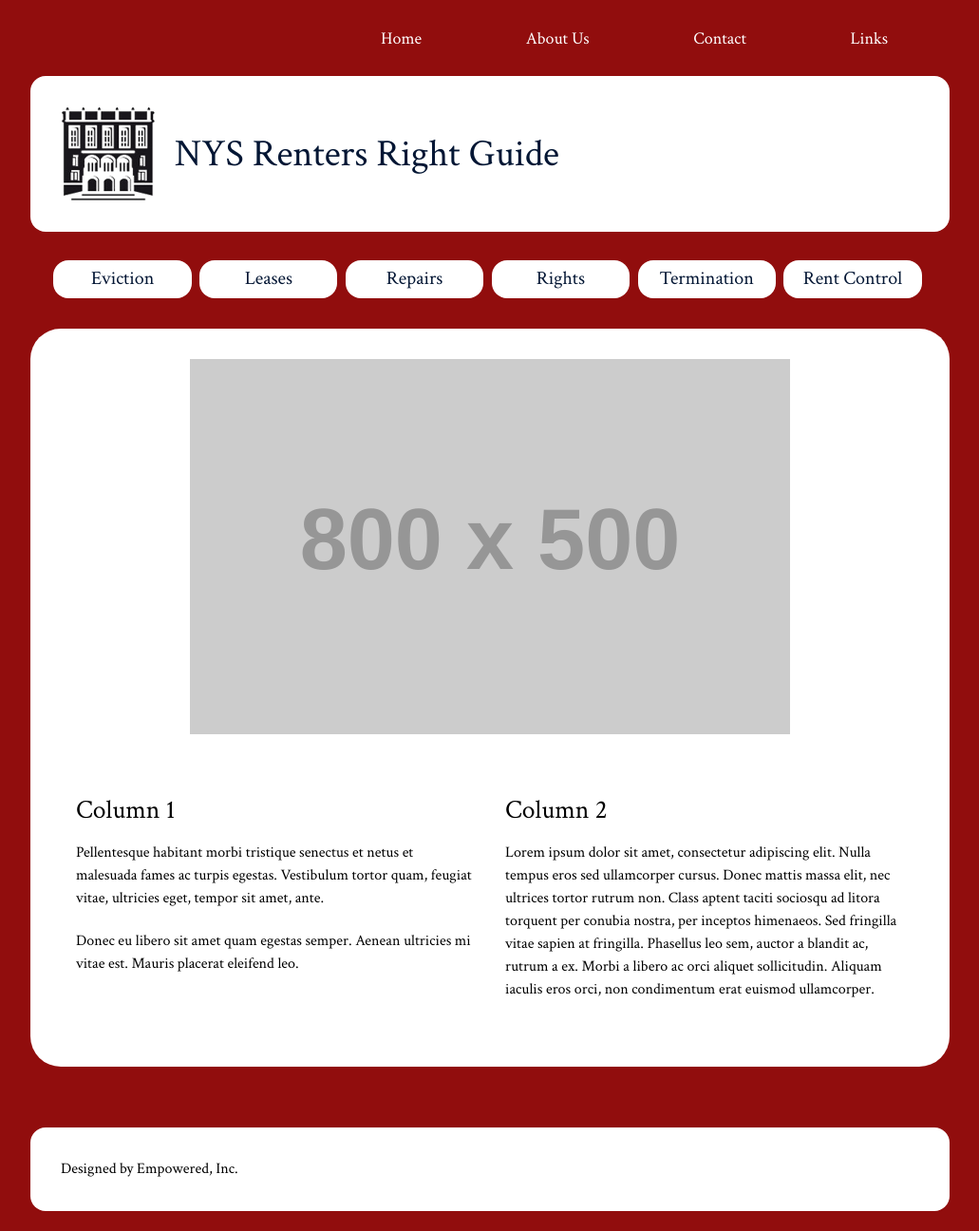
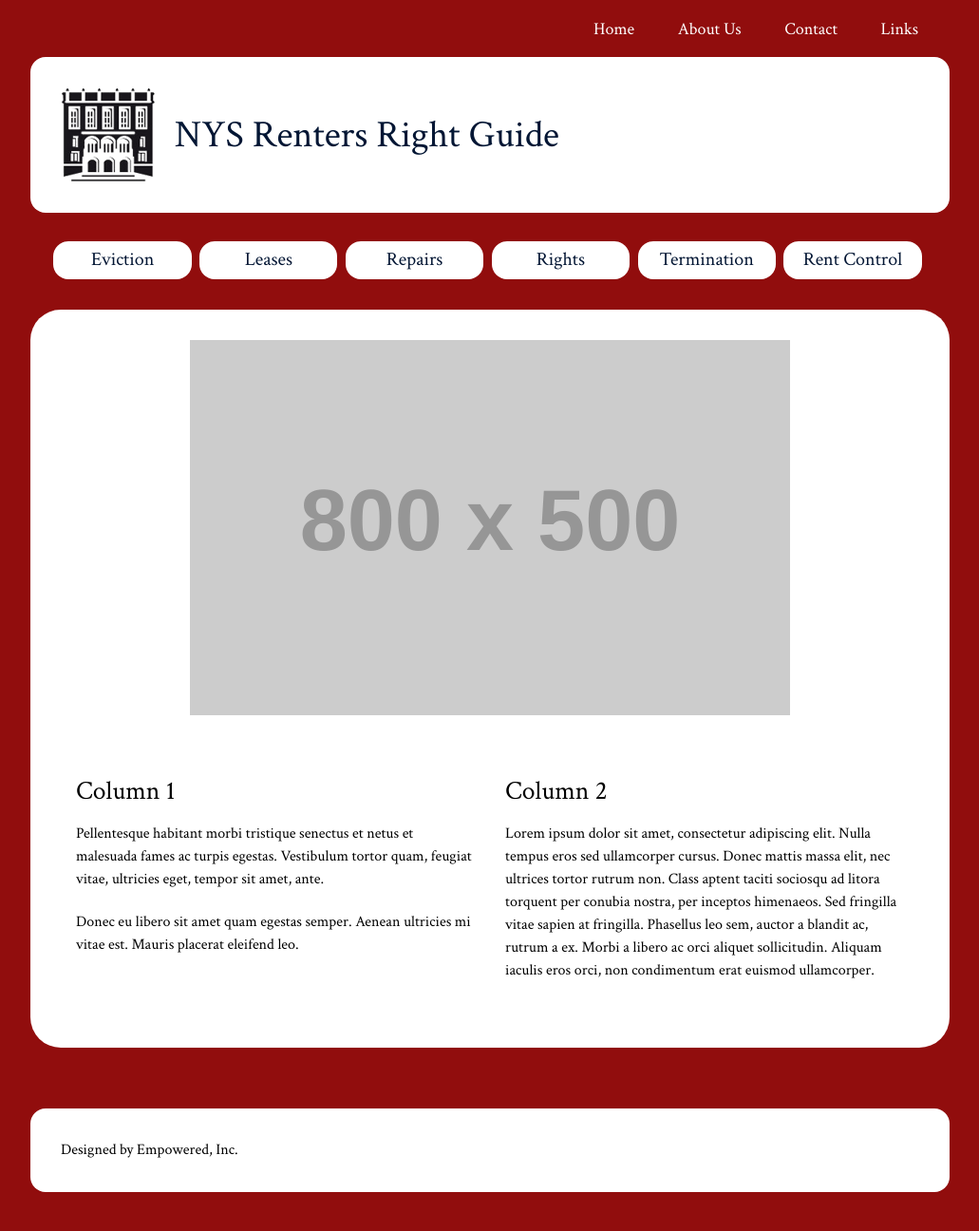
Before and after one commit to iinf362/team2, a Jekyll site: the page built from index.html, in a window 1280 px wide. Shown: the whole page at 95% size, without its empty margins (124-1155 px from the left). Built offline with Jekyll 4.4.1, drawn with Linux system fonts in a browser that asks for light colours.

Commit message:
trying 2

```diff
--- a/css/style.css
+++ b/css/style.css
@@ -78,7 +78,7 @@ small, .font_small {font-size: 0.833em;}
 .menu li {
 	border-style: none;
 	border-radius: 1em;
-	padding: 10px 40px;
+	padding: 0px 8px;
 }
 
 @media (min-width: 390px){
```
